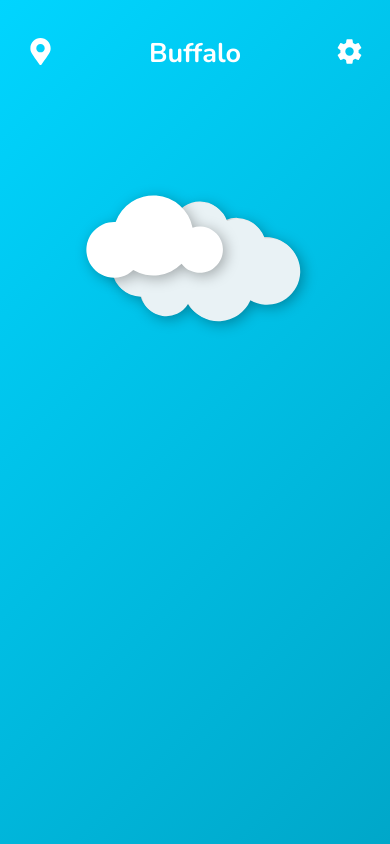
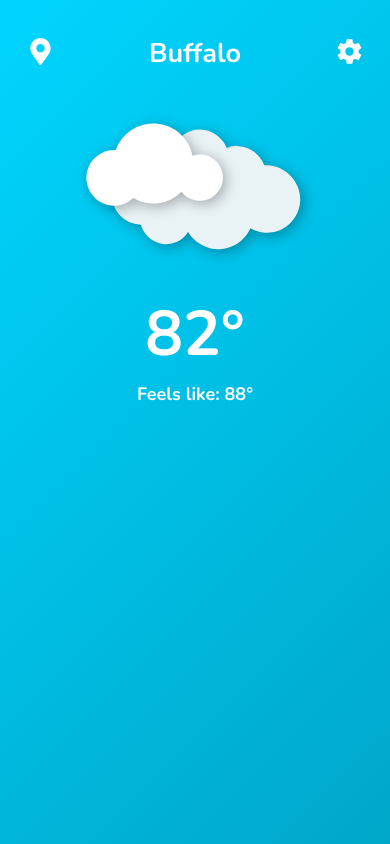
Before and after one commit to rutterjt/weather-app, a React (Create React App) app: page / in a window 390 px wide. Built offline with nearby package versions, Linux system fonts and the light colour scheme.

Commit message:
Overview section mobile layout

```diff
--- a/src/layout/Overview/Overview.module.css
+++ b/src/layout/Overview/Overview.module.css
@@ -1,6 +1,54 @@
+.wrapper {
+  text-align: center;
+  padding: 1rem var(--x-padding);
+}
+
+.content {
+  max-width: var(--max-width);
+  margin: auto;
+}
+
 .image {
   max-width: 250px;
   height: auto;
   display: block;
-  margin: 5rem auto;
+  margin: 0 auto 1rem;
 }
+
+.temp {
+  font-size: 3.5rem;
+}
+
+.feelsLike {
+  font-size: 1rem;
+  margin-bottom: 1rem;
+}
+
+.alertButton {
+  display: inline-flex;
+  align-items: center;
+  margin-bottom: 1rem;
+}
+
+.alertButton > * {
+  margin-right: 0.4rem;
+}
+
+.alert {
+  font-size: 0.8rem;
+  max-width: 500px;
+  text-align: left;
+  padding: 1rem;
+  margin: auto;
+  background: #ffffff;
+  color: #000000;
+}
+
+.alertTitle {
+  text-align: center;
+  margin-bottom: 1rem !important;
+}
+
+.alert > * {
+  margin-bottom: 0.5rem;
+}
--- a/src/layout/Overview/index.js
+++ b/src/layout/Overview/index.js
@@ -1,19 +1,60 @@
-import React from 'react';
+import React, { useState } from 'react';
 
 // helper functions
 import { getTimeOfDay } from 'helpers/time-of-day';
+import { getDegreesF } from 'helpers/temp';
+import { getHourAndMinute } from 'helpers/date';
 
 // styles
 import s from './Overview.module.css';
 
+// components
 import WeatherImage from 'components/WeatherImage';
+import {
+  FaExclamationTriangle,
+  FaChevronDown,
+  FaChevronUp,
+} from 'react-icons/fa';
 
-const Overview = ({ forecast }) => {
+const Overview = ({ forecast, alert }) => {
+  const [alertOpen, setAlertOpen] = useState(false);
+
   const code = forecast.weather[0].id;
   const timeOfDay = getTimeOfDay(forecast.sunrise, forecast.sunset);
+  const temp = getDegreesF(forecast.temp);
+  const feelsLike = getDegreesF(forecast['feels_like']);
   return (
-    <div>
-      <WeatherImage code={code} timeOfDay={timeOfDay} className={s.image} />
+    <div className={s.wrapper}>
+      <div className={s.content}>
+        <WeatherImage code={code} timeOfDay={timeOfDay} className={s.image} />
+        <h2 className={s.temp} aria-label={`${s.temp} degrees`}>
+          {temp}°
+        </h2>
+        <h3 className={s.feelsLike}>Feels like: {feelsLike}°</h3>
+        {alert && (
+          <div className={s.alertWrapper}>
+            <button
+              className={s.alertButton}
+              aria-label="Open information about the weather alert"
+              onClick={() => setAlertOpen(!alertOpen)}
+            >
+              <FaExclamationTriangle /> <span>{alert.event}</span>
+              {alertOpen ? <FaChevronUp /> : <FaChevronDown />}
+            </button>
+            {alertOpen && (
+              <div className={s.alert}>
+                <h3 className={s.alertTitle}>
+                  {alert.event} until {getHourAndMinute(alert.end)}
+                </h3>
+                <p>Issued by: {alert['sender_name']}</p>
+                <p>Start: {getHourAndMinute(alert.start)}</p>
+                <p>End: {getHourAndMinute(alert.end)}</p>
+                <p>Description: {alert.description}</p>
+              </div>
+            )}
+          </div>
+        )}
+      </div>
     </div>
   );
 };
```
